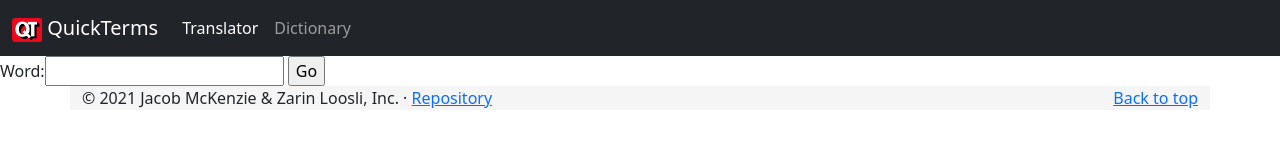
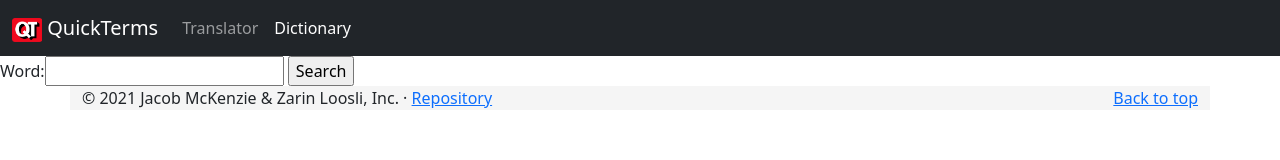
Before and after one commit to fogoplayer/creative-project-2, a website: page dictionary.html in a window 1280 px wide. Drawn offline with nearby package versions, Linux system fonts and the light colour scheme.

Commit message:
links updated

```diff
--- a/dictionary.html
+++ b/dictionary.html
@@ -47,12 +47,12 @@
         <div class="collapse navbar-collapse" id="navbarSupportedContent">
           <ul class="navbar-nav me-auto mb-2 mb-lg-0">
             <li class="nav-item">
-              <a class="nav-link active" aria-current="page" href="#"
-                >Translator</a
-              >
+              <a class="nav-link" href="/translator.html">Translator</a>
             </li>
             <li class="nav-item">
-              <a class="nav-link" href="/task-list/index.html">Dictionary</a>
+              <a class="nav-link active" aria-current="page" href="#"
+                >Dictionary</a
+              >
             </li>
           </ul>
         </div>
@@ -62,7 +62,7 @@
       <form id="dict-form">
         <label>Word:<input type="text" /></label>
         <!-- <label ><select name="content-type" id="content-type-select"></select></label> -->
-        <input type="submit" value="Go" />
+        <input type="submit" value="Search" />
       </form>
       <section class="results"></section>
     </main>
```
Also changed, not shown: translator.html (+4 -2 lines).
